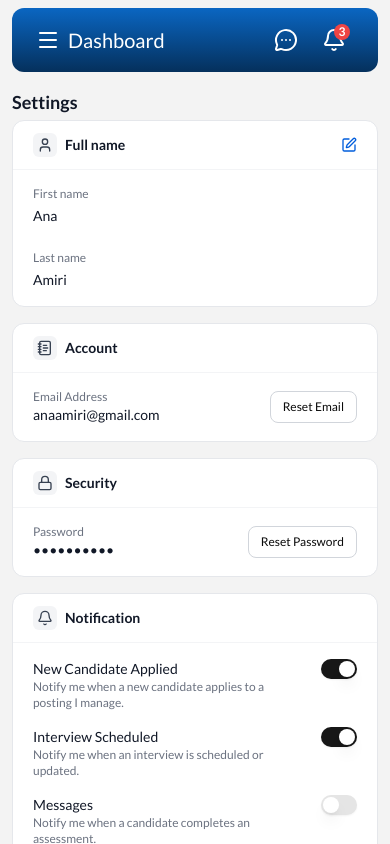
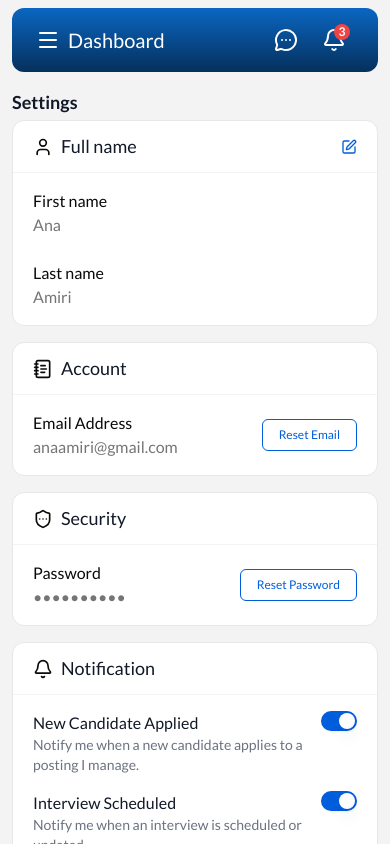
Before and after one commit to Hariskhan2/hr-talent, a Next.js app: page /settings in a window 390 px wide. Shown: the top 844 px of the page. Built offline with nearby package versions, Linux system fonts and the light colour scheme.

Commit message:
Update UI components for improved styling and responsiveness

```diff
--- a/src/components/candidates/CandidateHeader.tsx
+++ b/src/components/candidates/CandidateHeader.tsx
@@ -17,7 +17,7 @@ type props = {
 const CandidateHeader = ({ onclick }: props) => {
   return (
     <div className="bg-[#FDFDFD] p-2 rounded-xl flex items-center max-[700px]:flex-wrap max-[700px]:justify-between gap-3">
-      <Menu onClick={onclick} className="cursor-pointer" />
+      <Menu onClick={onclick} className="cursor-pointer hidden max-[900px]:block" />
       <div className="flex items-center bg-[#F3F3F3] pl-3 rounded-lg w-full gap-2 overflow-hidden max-[700px]:order-1">
         <Search size={18} className="text-gray-400" />
         <input
--- a/src/components/dashboard/CandidatePipelineTable.tsx
+++ b/src/components/dashboard/CandidatePipelineTable.tsx
@@ -63,7 +63,7 @@ const CandidatesPipeline = () => {
         </div>
       </div>
 
-      <div className="flex border-b overflow-x-auto scrollbar-custom text-[14px] text-gray-700">
+      <div className="flex border-b overflow-x-auto hide-scrollbar text-[14px] text-gray-700">
         {["All Applicants", "Screening", "Shortlisted", "Interviewing", "Job Offer"].map(
           (tab, i) => (
             <button
@@ -84,7 +84,7 @@ const CandidatesPipeline = () => {
         {tabData[activeTab as keyof typeof tabData].length > 0 ? (
           <table className="min-w-full text-left border-collapse">
             <thead>
-              <tr className="text-[13px] whitespace-nowrap text-gray-500 border-b bg-gray-50">
+              <tr className="text-[13px] sticky top-0 z-50 whitespace-nowrap text-gray-500 border-b bg-gray-50">
                 <th className="px-6 py-3 font-medium">Name <Code size={12} className="inline rotate-90" /></th>
                 <th className="px-6 py-3 font-medium">Role <Code size={12} className="inline rotate-90" /></th>
                 <th className="px-6 py-3 font-medium">Date <Code size={12} className="inline rotate-90" /></th>
--- a/src/components/setting/DeleteAccountSection.tsx
+++ b/src/components/setting/DeleteAccountSection.tsx
@@ -4,13 +4,13 @@ export const DeleteAccountSection: React.FC = () => {
   return (
     <div className="bg-white rounded-xl border border-gray-200">
       <div className="flex items-center justify-between px-5 py-3">
-        <h3 className="text-sm font-semibold text-gray-900">Delete Account</h3>
+        <h3 className="text-[18px] text-gray-900">Delete Account</h3>
       </div>
       <div className="border-t border-gray-100 px-5 py-4">
-        <p className="text-xs text-gray-500 mb-4">
+        <p className="text-[18px] text-gray-500 mb-4">
           We&apos;d hate to see you go, but you&apos;re welcome to delete your account anytime. Just remember, once you delete it, it&apos;s gone forever.
         </p>
-        <button className="bg-red-500 hover:bg-red-600 text-white text-xs h-9 px-4 rounded-lg">Delete Account</button>
+        <button className="bg-[#DC0000] text-white text-xs h-9 px-4 rounded-lg">Delete Account</button>
       </div>
     </div>
   );
--- a/src/components/setting/NotificationSection.tsx
+++ b/src/components/setting/NotificationSection.tsx
@@ -11,33 +11,31 @@ export const NotificationSection: React.FC = () => {
     <div className="bg-white rounded-xl border border-gray-200">
       <div className="flex items-center justify-between px-5 py-3">
         <div className="flex items-center gap-2">
-          <span className="w-6 h-6 grid place-items-center rounded-md bg-gray-100 text-gray-700">
-            <Bell className="w-4 h-4" />
-          </span>
-          <h3 className="text-sm font-semibold text-gray-900">Notification</h3>
+            <Bell className="w-5 h-5" />
+          <h3 className="text-[18px] text-gray-900">Notification</h3>
         </div>
       </div>
       <div className="border-t border-gray-100 px-5 py-4 space-y-4">
         <div className="flex items-start justify-between gap-4">
           <div>
-            <div className="text-sm text-gray-900">New Candidate Applied</div>
-            <div className="text-xs text-gray-500">Notify me when a new candidate applies to a posting I manage.</div>
+            <div className="text-md text-gray-900">New Candidate Applied</div>
+            <div className="text-sm text-gray-500">Notify me when a new candidate applies to a posting I manage.</div>
           </div>
           <Switch checked={newCandidate} onCheckedChange={setNewCandidate} />
         </div>
 
         <div className="flex items-start justify-between gap-4">
           <div>
-            <div className="text-sm text-gray-900">Interview Scheduled</div>
-            <div className="text-xs text-gray-500">Notify me when an interview is scheduled or updated.</div>
+            <div className="text-md text-gray-900">Interview Scheduled</div>
+            <div className="text-sm text-gray-500">Notify me when an interview is scheduled or updated.</div>
           </div>
           <Switch checked={interviewScheduled} onCheckedChange={setInterviewScheduled} />
         </div>
 
         <div className="flex items-start justify-between gap-4">
           <div>
-            <div className="text-sm text-gray-900">Messages</div>
-            <div className="text-xs text-gray-500">Notify me when a candidate completes an assessment.</div>
+            <div className="text-md text-gray-900">Messages</div>
+            <div className="text-sm text-gray-500">Notify me when a candidate completes an assessment.</div>
           </div>
           <Switch checked={messages} onCheckedChange={setMessages} />
         </div>
--- a/src/components/setting/ProfileAccountSecurity.tsx
+++ b/src/components/setting/ProfileAccountSecurity.tsx
@@ -1,6 +1,6 @@
 "use client";
 import React, { useState } from "react";
-import { User, NotebookText, Lock, SquarePen } from "lucide-react";
+import { User, NotebookText, SquarePen, ShieldEllipsis } from "lucide-react";
 import FloatingInput from "@/components/inputs/FloatingLabelInput";
 
 type Props = {
@@ -72,10 +72,8 @@ const ProfileAccountSecurity: React.FC<Props> = ({
       <div className="bg-white rounded-xl border border-gray-200">
         <div className="flex items-center justify-between px-5 py-3">
           <div className="flex items-center gap-2">
-            <span className="w-6 h-6 grid place-items-center rounded-md bg-gray-100 text-gray-700">
-              <User className="w-4 h-4" />
-            </span>
-            <h3 className="text-sm font-semibold text-gray-900">Full name</h3>
+            <User className="w-5 h-5" />
+            <h3 className="text-[18px] text-gray-900">Full name</h3>
           </div>
           {activeSection !== "fullname" && (
             <SquarePen onClick={() => setActiveSection("fullname")} color="#005DDC" className="w-4 cursor-pointer h-4" />
@@ -90,7 +88,7 @@ const ProfileAccountSecurity: React.FC<Props> = ({
                 title="First Name"
                 value={draftFirst}
                 onChange={(e) => setDraftFirst(e.target.value)}
-                height="40px"
+
                 inputClassName="rounded-lg border-gray-300"
               />
               <FloatingInput
@@ -98,7 +96,7 @@ const ProfileAccountSecurity: React.FC<Props> = ({
                 title="Last Name"
                 value={draftLast}
                 onChange={(e) => setDraftLast(e.target.value)}
-                height="40px"
+
                 inputClassName="rounded-lg border-gray-300"
               />
             </div>
@@ -106,14 +104,14 @@ const ProfileAccountSecurity: React.FC<Props> = ({
               <button
                 type="button"
                 onClick={saveName}
-                className="text-xs h-8 px-4 rounded-lg bg-blue-600 text-white hover:bg-blue-700"
+                className="text-xs h-8 px-6 rounded-md bg-[#005DDC] text-white"
               >
                 Save
               </button>
               <button
                 type="button"
                 onClick={cancelName}
-                className="text-xs h-8 px-4 rounded-lg border border-gray-300 hover:bg-gray-50"
+                className="text-xs h-8 px-4"
               >
                 Cancel
               </button>
@@ -122,12 +120,12 @@ const ProfileAccountSecurity: React.FC<Props> = ({
         ) : (
           <div className="border-t border-gray-100 px-5 py-4 grid grid-cols-1 md:grid-cols-2 gap-6">
             <div>
-              <p className="text-xs text-gray-500 mb-1">First name</p>
-              <p className="text-sm text-gray-900">{first}</p>
+              <p>First name</p>
+              <p className="text-[#757575]">{first}</p>
             </div>
             <div>
-              <p className="text-xs text-gray-500 mb-1">Last name</p>
-              <p className="text-sm text-gray-900">{last}</p>
+              <p>Last name</p>
+              <p className="text-[#757575]">{last}</p>
             </div>
           </div>
         )}
@@ -137,10 +135,8 @@ const ProfileAccountSecurity: React.FC<Props> = ({
       <div className="bg-white rounded-xl border border-gray-200">
         <div className="flex items-center justify-between px-5 py-3">
           <div className="flex items-center gap-2">
-            <span className="w-6 h-6 grid place-items-center rounded-md bg-gray-100 text-gray-700">
-              <NotebookText className="w-4 h-4" />
-            </span>
-            <h3 className="text-sm font-semibold text-gray-900">Account</h3>
+            <NotebookText className="w-5 h-5" />
+            <h3 className="text-[18px] text-gray-900">Account</h3>
           </div>
         </div>
 
@@ -152,7 +148,6 @@ const ProfileAccountSecurity: React.FC<Props> = ({
                 title="Email Address"
                 value={draftCurrentEmail}
                 onChange={(e) => setDraftCurrentEmail(e.target.value)}
-                height="40px"
                 inputClassName="rounded-lg border-gray-300"
               />
               <FloatingInput
@@ -160,7 +155,6 @@ const ProfileAccountSecurity: React.FC<Props> = ({
                 title="New Email Address"
                 value={draftNewEmail}
                 onChange={(e) => setDraftNewEmail(e.target.value)}
-                height="40px"
                 inputClassName="rounded-lg border-gray-300"
               />
             </div>
@@ -168,14 +162,14 @@ const ProfileAccountSecurity: React.FC<Props> = ({
               <button
                 type="button"
                 onClick={saveEmail}
-                className="text-xs h-8 px-4 rounded-lg bg-blue-600 text-white hover:bg-blue-700"
+                className="text-xs h-8 px-6 rounded-md bg-[#005DDC] text-white"
               >
                 Save
               </button>
               <button
                 type="button"
                 onClick={cancelEmail}
-                className="text-xs h-8 px-4 rounded-lg border border-gray-300 hover:bg-gray-50"
+                className="text-xs h-8 px-4"
               >
                 Cancel
               </button>
@@ -184,13 +178,13 @@ const ProfileAccountSecurity: React.FC<Props> = ({
         ) : (
           <div className="border-t border-gray-100 px-5 py-4 flex items-center justify-between">
             <div>
-              <div className="text-xs text-gray-500">Email Address</div>
-              <div className="text-sm text-gray-900">{currentEmail}</div>
+              <div>Email Address</div>
+              <div className="text-[#757575]">{currentEmail}</div>
             </div>
             <button
               type="button"
               onClick={() => setActiveSection("email")}
-              className="text-xs h-8 px-3 rounded-lg border border-gray-300 hover:bg-gray-50"
+              className="text-xs h-8 px-4 rounded-md border  border-[#005DDC] text-[#005DDC]"
             >
               Reset Email
             </button>
@@ -202,10 +196,8 @@ const ProfileAccountSecurity: React.FC<Props> = ({
       <div className="bg-white rounded-xl border border-gray-200">
         <div className="flex items-center justify-between px-5 py-3">
           <div className="flex items-center gap-2">
-            <span className="w-6 h-6 grid place-items-center rounded-md bg-gray-100 text-gray-700">
-              <Lock className="w-4 h-4" />
-            </span>
-            <h3 className="text-sm font-semibold text-gray-900">Security</h3>
+            <ShieldEllipsis className="w-5 h-5" />
+            <h3 className="text-[18px] text-gray-900">Security</h3>
           </div>
         </div>
 
@@ -218,7 +210,6 @@ const ProfileAccountSecurity: React.FC<Props> = ({
                 type="password"
                 value={oldPassword}
                 onChange={(e) => setOldPassword(e.target.value)}
-                height="40px"
                 inputClassName="rounded-lg border-gray-300"
               />
               <FloatingInput
@@ -227,7 +218,6 @@ const ProfileAccountSecurity: React.FC<Props> = ({
                 type="password"
                 value={newPassword}
                 onChange={(e) => setNewPassword(e.target.value)}
-                height="40px"
                 inputClassName="rounded-lg border-gray-300"
               />
             </div>
@@ -235,14 +225,14 @@ const ProfileAccountSecurity: React.FC<Props> = ({
               <button
                 type="button"
                 onClick={savePassword}
-                className="text-xs h-8 px-4 rounded-lg bg-blue-600 text-white hover:bg-blue-700"
+                className="text-xs h-8 px-6 rounded-md bg-[#005DDC] text-white"
               >
                 Save
               </button>
               <button
                 type="button"
                 onClick={cancelPassword}
-                className="text-xs h-8 px-4 rounded-lg border border-gray-300 hover:bg-gray-50"
+                className="text-xs h-8 px-4"
               >
                 Cancel
               </button>
@@ -251,13 +241,13 @@ const ProfileAccountSecurity: React.FC<Props> = ({
         ) : (
           <div className="border-t border-gray-100 px-5 py-4 flex items-center justify-between">
             <div>
-              <div className="text-xs text-gray-500">Password</div>
-              <div className="text-sm text-gray-900">••••••••••</div>
+              <div>Password</div>
+              <div className="text-[#757575]">••••••••••</div>
             </div>
             <button
               type="button"
               onClick={() => setActiveSection("password")}
-              className="text-xs h-8 px-3 rounded-lg border border-gray-300 hover:bg-gray-50"
+              className="text-xs h-8 px-4 rounded-md border  border-[#005DDC] text-[#005DDC]"
             >
               Reset Password
             </button>
--- a/src/components/ui/switch.tsx
+++ b/src/components/ui/switch.tsx
@@ -9,7 +9,7 @@ const Switch = React.forwardRef<
 >(({ className, ...props }, ref) => (
   <SwitchPrimitives.Root
     className={cn(
-      "peer inline-flex h-5 w-9 shrink-0 cursor-pointer items-center rounded-full border-2 border-transparent shadow-sm transition-colors focus-visible:outline-none focus-visible:ring-2 focus-visible:ring-ring focus-visible:ring-offset-2 focus-visible:ring-offset-background disabled:cursor-not-allowed disabled:opacity-50 data-[state=checked]:bg-primary data-[state=unchecked]:bg-input",
+      "peer inline-flex h-5 w-9 shrink-0 cursor-pointer items-center rounded-full border-2 border-transparent shadow-sm transition-colors focus-visible:outline-none focus-visible:ring-2 focus-visible:ring-ring focus-visible:ring-offset-2 focus-visible:ring-offset-background disabled:cursor-not-allowed disabled:opacity-50 data-[state=checked]:bg-[#005DDC] data-[state=unchecked]:bg-input",
       className
     )}
     {...props}
```
Also changed, not shown: src/components/inputs/FloatingLabelInput.tsx (+4 -4 lines), 1 other file (tests, documents, lock files or other folders).
